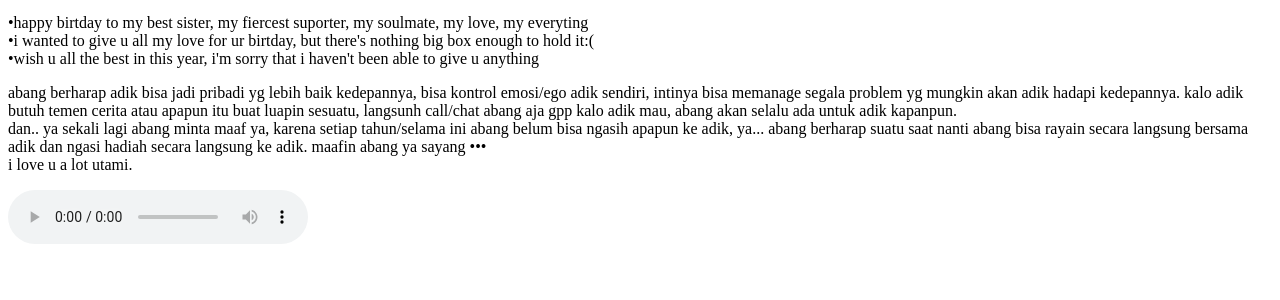
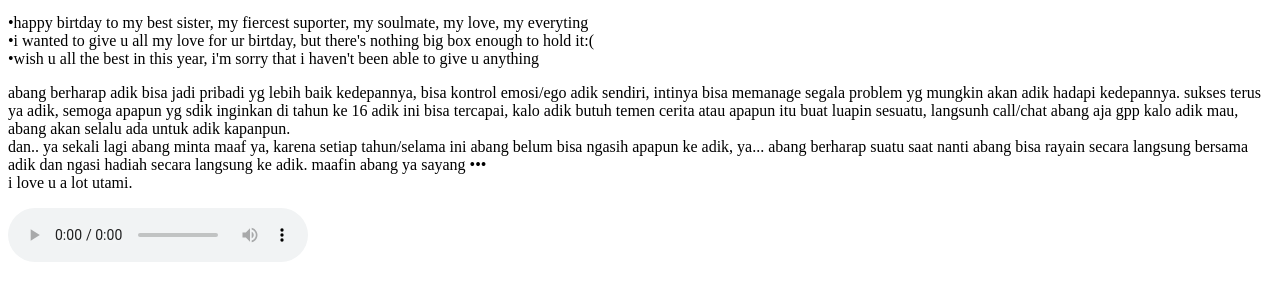
Before and after one commit to vitonnovee/for_u_Tm-s, a plain HTML site: page index.html in a window 1280 px wide. Shown: the part 402-702 px from the top of the page. Drawn offline with Linux system fonts and the light colour scheme.

Commit message:
Update index.html

```diff
--- a/index.html
+++ b/index.html
@@ -5,7 +5,7 @@
 <img src="IMG-20250628-WA0003.jpg">
 <p><strong>HAPPY BIRTDAY MY LOVE (Tm's)</strong></p>
 <p>•happy birtday to my best sister, my fiercest suporter, my soulmate, my love, my everyting<br>•i wanted to give u all my love for ur birtday, but there's nothing big box enough to hold it:(<br>•wish u all the best in this year, i'm sorry that i haven't been able to give u anything</p>
-<p>abang berharap adik bisa jadi pribadi yg lebih baik kedepannya, bisa kontrol emosi/ego adik sendiri, intinya bisa memanage segala problem yg mungkin akan adik hadapi kedepannya. kalo adik butuh temen cerita atau apapun itu buat luapin sesuatu, langsunh call/chat abang aja gpp kalo adik mau, abang akan selalu ada untuk adik kapanpun.<br> dan.. ya sekali lagi abang minta maaf ya, karena setiap tahun/selama ini abang belum bisa ngasih apapun ke adik, ya... abang berharap suatu saat nanti abang bisa rayain secara langsung bersama adik dan ngasi hadiah secara langsung ke adik. maafin abang ya sayang •••<br>i love u a lot utami. </p>
+<p>abang berharap adik bisa jadi pribadi yg lebih baik kedepannya, bisa kontrol emosi/ego adik sendiri, intinya bisa memanage segala problem yg mungkin akan adik hadapi kedepannya. sukses terus ya adik, semoga apapun yg sdik inginkan di tahun ke 16 adik ini bisa tercapai, kalo adik butuh temen cerita atau apapun itu buat luapin sesuatu, langsunh call/chat abang aja gpp kalo adik mau, abang akan selalu ada untuk adik kapanpun.<br> dan.. ya sekali lagi abang minta maaf ya, karena setiap tahun/selama ini abang belum bisa ngasih apapun ke adik, ya... abang berharap suatu saat nanti abang bisa rayain secara langsung bersama adik dan ngasi hadiah secara langsung ke adik. maafin abang ya sayang •••<br>i love u a lot utami. </p>
 <body>
   <!-- <audio src="jason.mp3" controls></audio> -->
   <audio controls autoplay>
```
